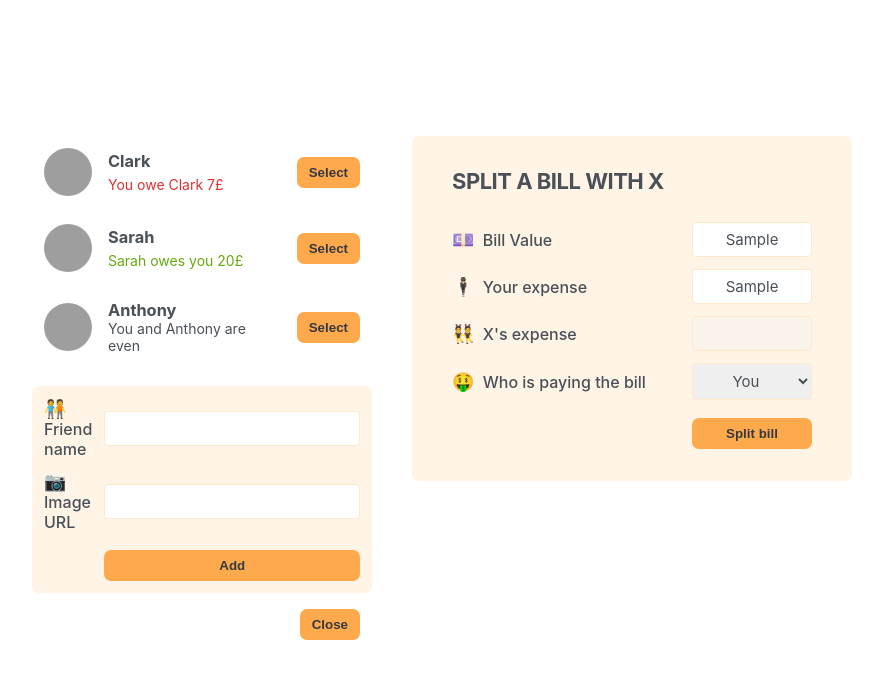
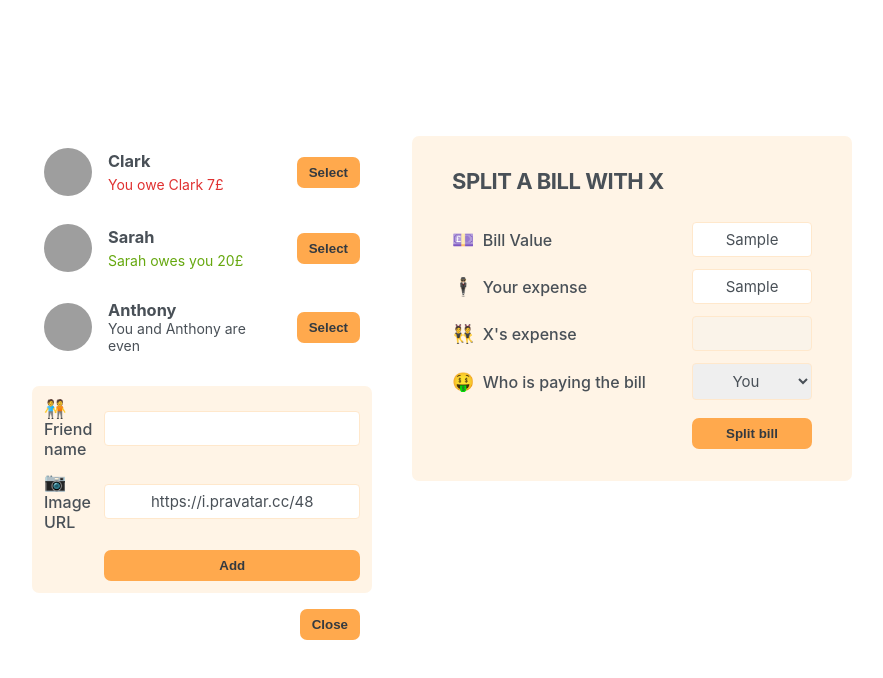
Before and after one commit to SeunSarumi/Eat-N-Split, a React (Create React App) app: page / in a window 1280 px wide. Both pictures are taken after typing "Sample", "Sample" into the empty fields and a click on the button "Add Friend". Shown: the top 678 px of the page, without its empty margins (198-1081 px from the left). Built offline with nearby package versions, Linux system fonts and the light colour scheme; grey boxes are pictures that could not be loaded.

Commit message:
adding friend functionality

```diff
--- a/src/App.js
+++ b/src/App.js
@@ -30,17 +30,23 @@
 }
 
 function App() {
+  const [friends, setFriends] = useState(initialFriends);
   const [showAddFriend, setShowAddFriend] = useState(false);
 
   function handleAddFriends() {
     setShowAddFriend(!showAddFriend);
   }
 
+  function handleAddFriend(friend) {
+    setFriends((friends) => [...friends, friend]);
+    setShowAddFriend(!showAddFriend);
+  }
+
   return (
     <div className="app">
       <div className="sidebar">
-        <FriendsList />
-        {showAddFriend && <FormAddFreind />}
+        <FriendsList friends={friends} />
+        {showAddFriend && <FormAddFreind onAddFriend={handleAddFriend} />}
         <Button onClick={handleAddFriends}>
           {showAddFriend ? "Close" : "Add Friend"}
         </Button>
@@ -52,9 +58,7 @@
 
 export default App;
 
-function FriendsList() {
-  const friends = initialFriends;
-
+function FriendsList({ friends }) {
   return (
     <ul>
       {friends.map((friend) => (
@@ -89,14 +93,44 @@
   );
 }
 
-function FormAddFreind() {
+function FormAddFreind({ onAddFriend }) {
+  const [name, setName] = useState("");
+  const [image, setImage] = useState("https://i.pravatar.cc/48");
+
+  function handleSubmit(e) {
+    e.preventDefault();
+
+    if (!name || !image) return;
+
+    const id = crypto.randomUUID();
+    const newFriend = {
+      id,
+      name,
+      image: `${image}?=${id}`,
+      balance: 0,
+    };
+
+    onAddFriend(newFriend);
+
+    setName("");
+    setImage("https://i.pravatar.cc/48");
+  }
+
   return (
-    <form className="form-add-friend">
+    <form className="form-add-friend" onSubmit={handleSubmit}>
       <label>🧑‍🤝‍🧑 Friend name</label>
-      <input type="text" />
+      <input
+        type="text"
+        value={name}
+        onChange={(e) => setName(e.target.value)}
+      />
 
       <label>📷 Image URL</label>
-      <input type="text" />
+      <input
+        type="text"
+        value={image}
+        onChange={(e) => setImage(e.target.value)}
+      />
 
       <Button>Add</Button>
     </form>
```
